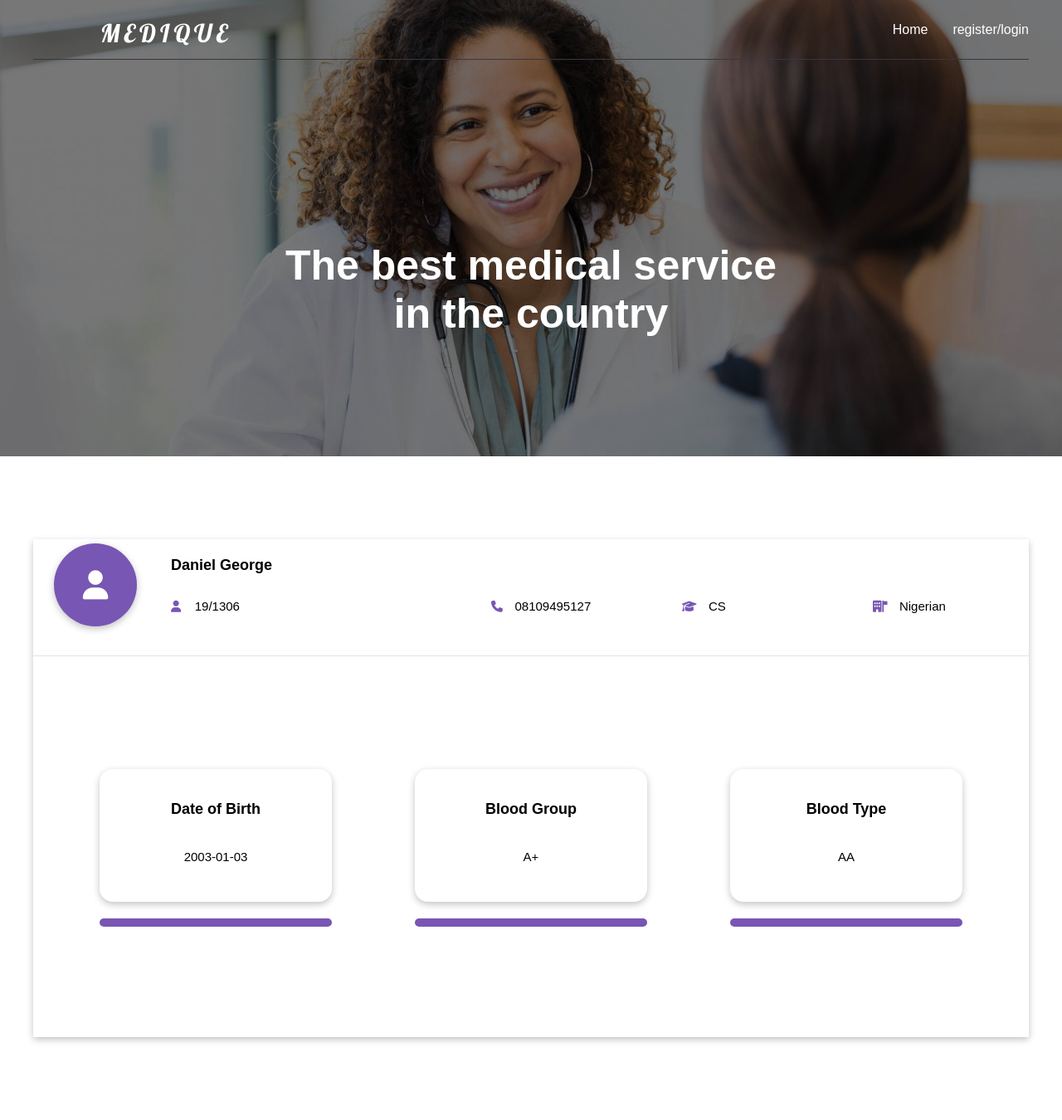
After one commit to Sonar135/nedique, a PHP site: page /student_account.php in a window 1280 px wide. The commit adds this page. Shown: the whole page at 83% size. Run offline with PHP 8.4, Linux system fonts and the light colour scheme; some libraries are stand-ins or nearby versions; some web fonts are replaced.

Commit message:
Add files via upload

```diff
--- /dev/null
+++ b/css/account.css
@@ -0,0 +1,148 @@
+.sec1{
+    height:600px;
+}
+
+
+.sec1 .cent{
+    box-shadow: var(--shadow);
+}
+
+.profile{
+    width:100%;
+    height:140px;
+    display:flex;
+    border-bottom: 1px solid #e2e3e4;
+}
+
+
+.pna{
+    height:100%;
+    width:500px;
+    display:flex;
+
+}
+
+
+.p{
+    width:150px;
+    height:100%;
+    padding-top:1px;
+}
+
+
+.prof{
+    width:100px;
+    height:100px;
+    border-radius: 100px;
+    margin:3px auto;
+    box-shadow: var(--shadow);
+    background: var(--accent);
+    display:flex;
+    justify-content: center;
+    align-items: center;
+}
+
+.prof i{
+    font-size:35px;
+    color:white;
+}
+
+
+
+.na{
+    width: 310px;
+    margin:0 16px;
+}
+
+
+.na h1{
+    font-size:18px;
+    text-align: left;
+    margin:20px 0;
+}
+
+.na h4{
+    text-align: left;
+    margin:10px 12px;
+    display:inline-block;
+}
+
+.na i{
+    color:var(--accent);
+    font-size:14px;
+    /* margin:0 12px; */
+    display:inline-block;
+}
+
+
+.tlc{
+    width: 800px;
+    height:100%;
+    margin:0 20px;
+    display:flex;
+    padding-top:1px;
+}
+
+
+.t, .l, .c{
+    width:150px;
+    height:20px;
+    margin:70px 40px;
+}
+
+.t i, .l i, .c i{
+    font-size: 14px;
+    color:var(--accent);
+    font-size:14px;
+    display:inline-block;
+}
+
+.t h4, .l h4, .c h4{
+    text-align: left;
+    margin:0px 10px;
+    display:inline-block;
+}
+
+
+
+.data{
+    width:100%;
+    height: 400px;
+    margin:16px 0;
+    display:flex;
+    flex-wrap: wrap;
+    justify-content: center;
+    align-items: center;
+}
+
+
+.data_card{
+    width:280px;
+    height: 160px;
+    margin:0px 50px;
+    border-radius: 16px;
+    box-shadow: var(--shadow);
+    position:relative;
+}
+
+
+.data_card h1{
+    font-size:18px;
+    text-align: center;
+    margin:38px 0;
+}
+
+
+.data_card h4{
+    text-align: center;
+}
+
+.data_card span{
+    position:absolute;
+    width:100%;
+    height:10px;
+    background: var(--accent);
+    bottom:-30px;
+    left:0;
+    border-radius: 8px;
+}
--- a/css/auth.css
+++ b/css/auth.css
@@ -30,7 +30,7 @@
 
 
 .left{
-    background: url("../images/360_F_422304416_DMKZgKwsz7uPMOSK46OUg2BOTLkTsIlv.jpg");
+    background: url("../images/purple-padlock-icon-3d-rendering-stylish-elegance_954894-43150.avif");
     background-size: cover;
     background-repeat: no-repeat;
     background-position: 50% 30%;
--- a/css/header.css
+++ b/css/header.css
@@ -377,79 +348,33 @@ body{
 
 
 
-
-
-  .welcome_cont{
-    width:1000px;
-    height:250px;
-    border-radius: 30px;
-    position:relative;
-    border:4px solid white;
-    animation: fade_in 1s;
-  }
-
-  .welcome_cont .circle{
-    position:absolute;
-    left:-70px;
-    width:180px;
-    height:180px;
-    background: var(--accent);
-    border-radius: 100px;
-    top:20px;
-    border:4px solid white;
-    animation: move 1.8s;
-  }
-
-  .welcome_cont h1{
-    color:white;
-    font-size:60px;
-    margin:20px 0 10px 0;
-  }
-
-  .welcome_cont span{
-    display:block;
-    margin:20px auto;
-    border-bottom: 4px solid white;
-    width:540px;
-    animation: grow 1.8s;
-
+  .img_container .container{
+    margin-top:250px;
   }
 
 
-  @keyframes grow {
-    from{
-      width:0;
-      opacity:0;
-    }
+  .some_text h4{
+    text-align: left;
+    color: white;
+    font-weight:500;
+  }
 
-    to{
-      width:540px;
-      opacity:1;
-    }
+  .some_text h1{
+    text-align: left;
+    margin:40px 0;
+    color:white;
+    font-size:50px;
+    width:600px;
   }
 
 
-  @keyframes move {
-    from{
-      top:-40px;
-      left:60px;
-    }
-
-    50%{
-      top:-40px;
-      left:-70px;
-    }
-
-    to{
-      left:-70px;
-      top:20px;
-    }
+  .img_container .container .cent{
+    display:flex;
+    position:relative;
+    justify-content: center;
   }
 
 
-
-
-  .img_container button{
-    animation: fade_in 1s;
-    margin:40px auto;
+  .img_container .container .cent h1{
+    text-align: center;
   }
--- /dev/null
+++ b/student_account.php
@@ -0,0 +1,100 @@
+<?php
+    include "header.php";
+?>
+
+
+
+
+<!DOCTYPE html>
+<html lang="en">
+<head>
+    <link rel="stylesheet" href="css/account.css?v=<?php echo time();?>">
+    <meta charset="UTF-8">
+    <meta name="viewport" content="width=device-width, initial-scale=1.0">
+    <title>Document</title>
+</head>
+<body>
+<div class="img_container">
+          <div class="overlay">
+            <div class="container">
+                <div class="cent">
+
+                  <div class="some_text">
+
+
+                    <h1>The best medical service in the country</h1>
+
+                    <h4></h4>
+                  </div>
+
+
+
+                </div>
+            </div>
+            </div>
+
+    </div>
+
+
+    <div class="container sec1">
+        <div class="cent">
+            <div class="profile">
+                <div class="pna">
+
+                <div class="p">
+                    <div class="prof">
+                    <i class="fa-solid fa-user"></i>
+                    </div>
+                </div>
+
+                <div class="na">
+                    <h1>Daniel George</h1>
+                    <i class="fa-solid fa-user"></i> <h4>19/1306</h4>
+                </div>
+
+                </div>
+
+
+                <div class="tlc">
+                    <div class="t">
+                    <i class="fa-solid fa-phone"></i>  <h4>08109495127</h4>
+                    </div>
+
+                    <div class="l">
+                    <i class="fa-solid fa-graduation-cap"></i> <h4>CS</h4>
+                    </div>
+
+                    <div class="c">
+                    <i class="fa-solid fa-building-flag"></i> <h4>Nigerian</h4>
+                    </div>
+                </div>
+            </div>
+
+
+            <div class="data">
+                <div class="data_card">
+                   <h1> Date of Birth</h1>
+                   <h4>2003-01-03</h4>
+
+                   <span></span>
+                </div>
+
+                <div class="data_card">
+                  <h1> Blood Group</h1>
+                    <h4>A+</h4>
+                   <span></span>
+                    </div>
+
+                    <div class="data_card">
+                    <h1>Blood Type</h1>
+                    <h4>AA</h4>
+                   <span></span>
+                    </div>
+
+
+            </div>
+        </div>
+    </div>
+
+</body>
+</html>
```
Also changed, not shown: other parts of css/header.css (+0 -29 lines), css/main.css (+32 -3 lines), main.php (+16 -1 lines), student_auth.php (added, +101 -0 lines), images/purple-padlock-icon-3d-rendering-stylish-elegance_954894-43150.avif (added).
